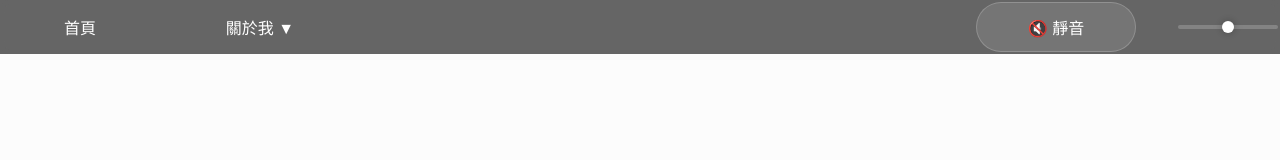
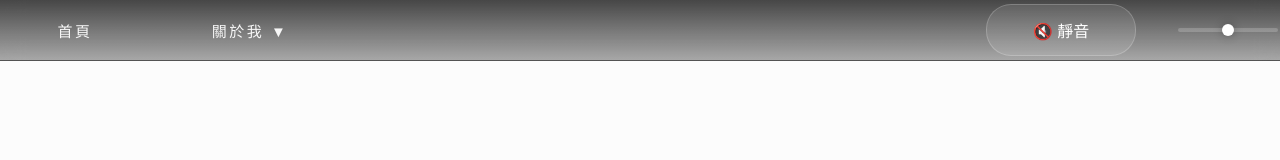
Before and after one commit to kobayashi1007/photography-portfolio, a website built with Vite: page 模板.html in a window 1280 px wide. Built offline with nearby package versions, Linux system fonts and the light colour scheme.

Commit message:
Tweak navbar colors and typography for softer glass look

```diff
--- a/navbar.css
+++ b/navbar.css
@@ -1,8 +1,11 @@
 /* 導覽列樣式 */
 .navbar {
-  background: rgba(0,0,0,0.6);
-  backdrop-filter: blur(6px);
-  padding: 2px 0;
+  /* 柔和玻璃質感，降低突兀感 */
+  background: linear-gradient(to bottom, rgba(10,10,10,0.75) 0%, rgba(10,10,10,0.35) 100%);
+  border-bottom: 1px solid rgba(255,255,255,0.06);
+  backdrop-filter: blur(12px);
+  -webkit-backdrop-filter: blur(12px);
+  padding: 4px 0;
   position: fixed;
   top: 0;
   left: 0;
@@ -20,17 +23,18 @@
 }
 
 .navbar ul li a {
-  display: flex;  /* 改為 flex，與 .navbar a 一致 */
+  display: flex;
   justify-content: center;
   align-items: center;
-  padding: 0;     /* 移除 padding，因為已經用 flex 置中了 */
-  color: white;
+  padding: 0;
+  color: #f7f7f7;
   text-decoration: none;
+  letter-spacing: 2.5px; /* 微調字距讓字體更精緻 */
 }
 
 .navbar li {
-  flex: 0 0 160px; /* 固定寬度 */
-  height: 50px;    /* 固定高度 */
+  flex: 0 0 150px; /* 稍微縮小，減少沉重感 */
+  height: 52px;
 }
 
 .navbar a,
@@ -40,8 +44,9 @@
   align-items: center;     /* 垂直置中 */
   width: 100%;
   height: 100%;
-  font-size: 16px;
-  color: #fff;
+  font-size: 15px;
+  font-weight: 500; /* 提升字重，改善可讀性 */
+  color: #f5f5f5;
   text-decoration: none;
   background: transparent;
   border: none;
@@ -52,8 +57,8 @@
 .navbar a:hover,
 .navbar button:hover,
 .navbar a.active {
-  background: rgba(255, 255, 255, 0.15); /* 使用更柔和的背景色 */
-  color: #fff;
+  background: rgba(255, 255, 255, 0.08); /* 更輕量的 hover 背景 */
+  color: #ffffff;
 }
 
 /* 如果在下拉選單內也有 active 狀態 */
@@ -98,7 +103,7 @@
   width: 100%;
   height: 50px;          /* 與上方導覽列一致 */
   padding: 0;            /* 避免撐高 */
-  font-size: 16px;
+  font-size: 15px;
   color: #fff;
   text-decoration: none;
   box-sizing: border-box;
```
